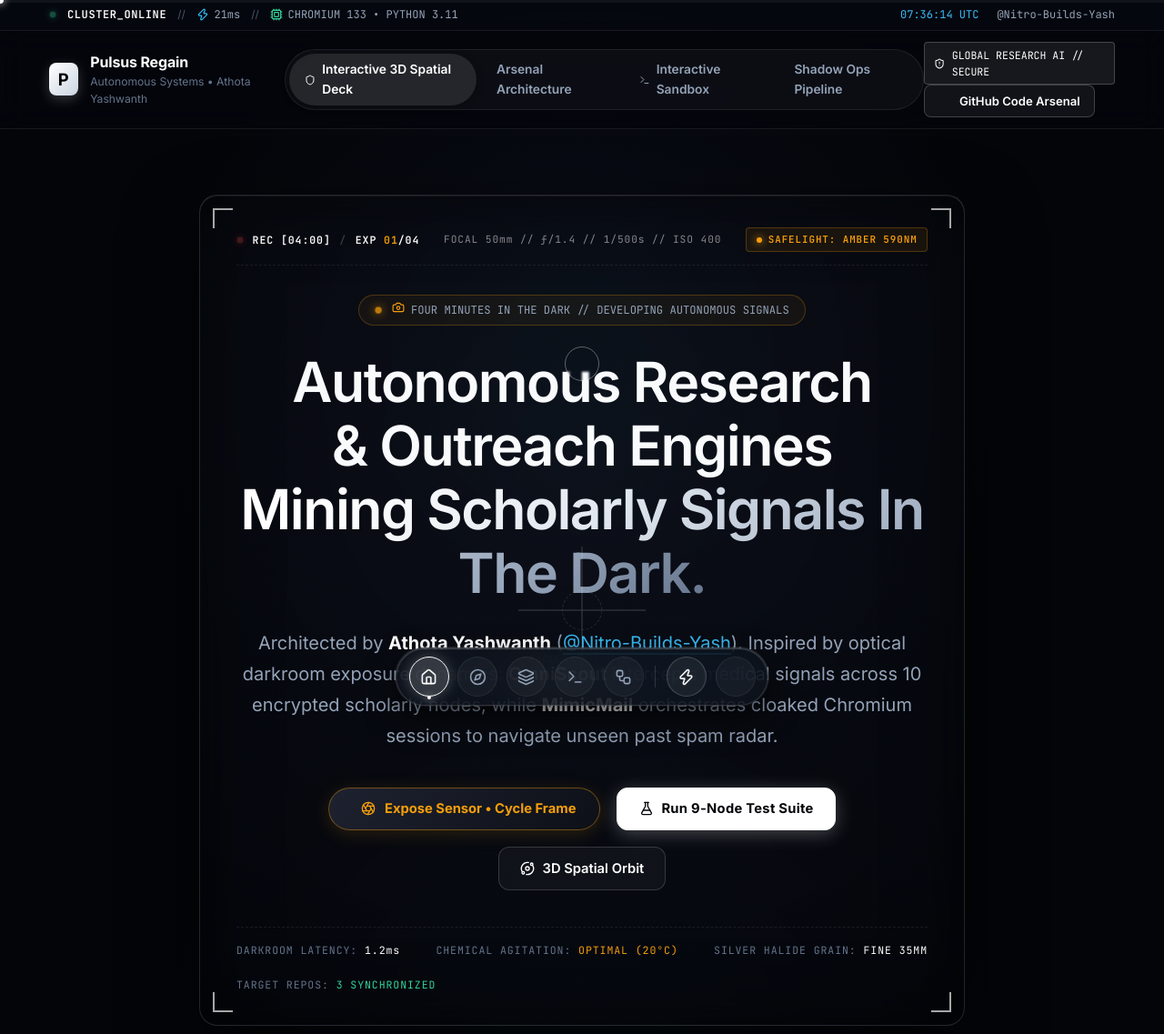
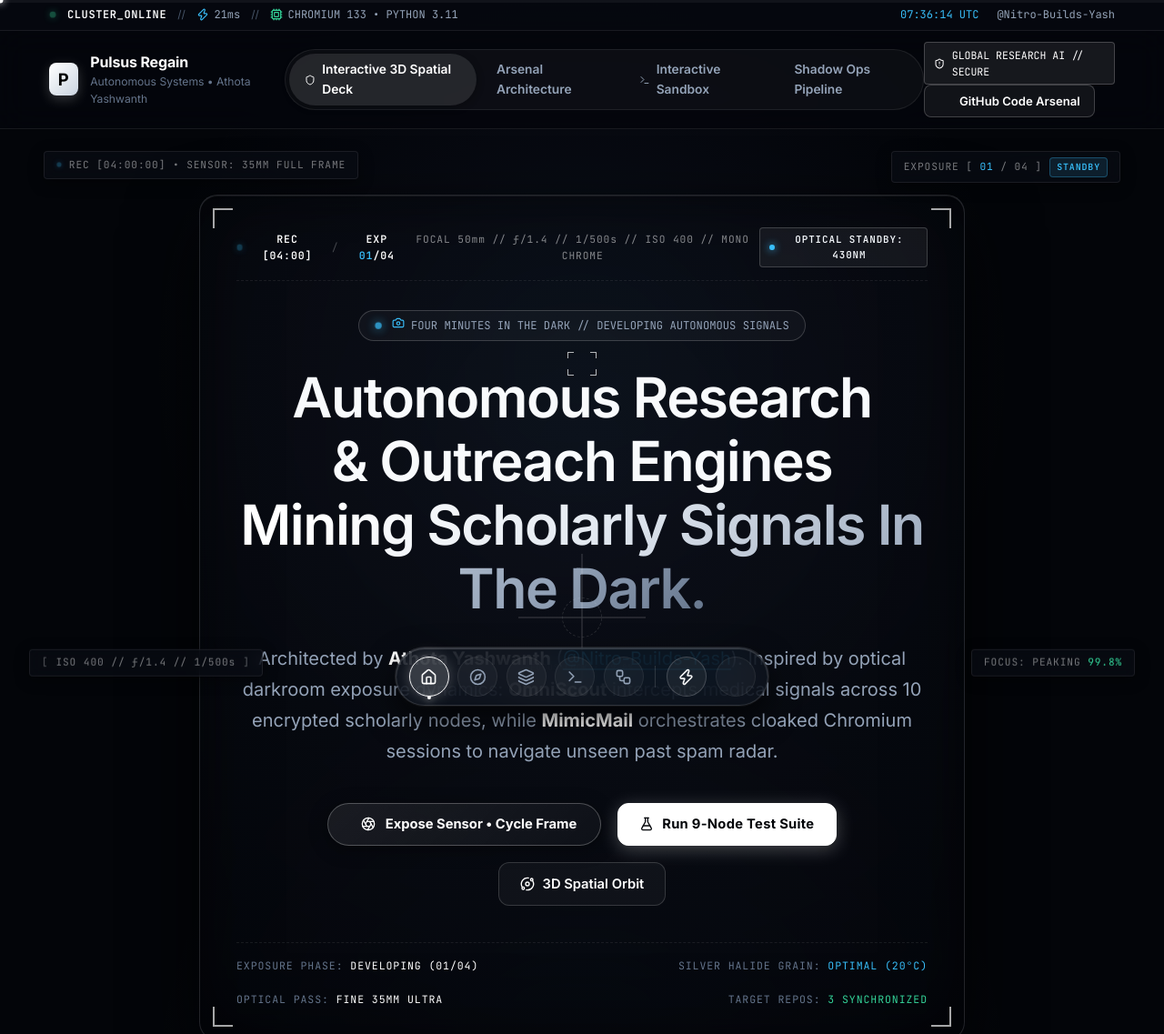
Before and after one commit to Nitro-Builds-Yash/pulsus-regain, a website: page index.html in a window 1280 px wide. Shown: the top 1137 px of the page at 91% size. Drawn offline with nearby package versions, Linux system fonts and the light colour scheme.

Commit message:
feat: scatter hero layout into live telemetry chips and convert palette to monochrome + ice-cyan (no yellow), add Kinoria 4-corner aim frame cursor

```diff
--- a/app.js
+++ b/app.js
@@ -176,10 +176,10 @@ function initMouseGlow() {
     document.body.style.setProperty('--mouse-screen-y', `${mouseY}px`);
   }, { passive: true });
 
-  // Fluid trailing animation loop for ring
+  // Kinoria Spring Physics: Aim frame chases the pointer dot with spring tension
   function renderCursorPhysics() {
-    ringX += (mouseX - ringX) * 0.18;
-    ringY += (mouseY - ringY) * 0.18;
+    ringX += (mouseX - ringX) * 0.22;
+    ringY += (mouseY - ringY) * 0.22;
 
     if (ring) {
       ring.style.left = `${ringX.toFixed(2)}px`;
@@ -189,8 +189,12 @@ function initMouseGlow() {
   }
   renderCursorPhysics();
 
-  // Dynamic cursor scale up on interactive hover
-  const interactives = document.querySelectorAll('a, button, input, select, .bento-box-card, .bat-toggle-btn, .segment-tab-btn');
+  // Mouse down/up shutter compression
+  window.addEventListener('mousedown', () => document.body.classList.add('cursor-down'));
+  window.addEventListener('mouseup', () => document.body.classList.remove('cursor-down'));
+
+  // Dynamic cursor scale up & lock-on on interactive hover
+  const interactives = document.querySelectorAll('a, button, input, select, .bento-box-card, .bat-toggle-btn, .segment-tab-btn, .scattered-tag');
   interactives.forEach(el => {
     el.addEventListener('mouseenter', () => document.body.classList.add('cursor-hover'));
     el.addEventListener('mouseleave', () => document.body.classList.remove('cursor-hover'));
@@ -1636,26 +1640,29 @@ const FRAME_DESCRIPTIONS = [
 function triggerViewfinderExposure() {
   const frameEl = document.getElementById('viewfinderFrame');
   const countEl = document.getElementById('vfFrameCount');
+  const scatterExpEl = document.getElementById('scatterExpVal');
   const safelightLabel = document.getElementById('safelightStateLabel');
   const latencyVal = document.getElementById('vfLatencyVal');
   const agitationVal = document.getElementById('vfAgitationVal');
+  const phaseVal = document.getElementById('vfPhaseVal');
 
   if (!frameEl) return;
 
-  // 1. Analog shutter flash effect
+  // 1. Analog shutter flash effect (clean optical flash)
   const flash = document.createElement('div');
   flash.className = 'darkroom-shutter-flash';
   frameEl.appendChild(flash);
-  setTimeout(() => flash.remove(), 350);
+  setTimeout(() => flash.remove(), 320);
 
   // 2. Cycle frame counter (01 -> 04 -> 01)
   currentVfFrame = (currentVfFrame % TOTAL_VF_FRAMES) + 1;
   const frameStr = currentVfFrame < 10 ? `0${currentVfFrame}` : `${currentVfFrame}`;
   if (countEl) countEl.textContent = frameStr;
+  if (scatterExpEl) scatterExpEl.textContent = frameStr;
 
   // 3. Dynamic Darkroom Metadata changes
   if (latencyVal) {
-    const lat = (0.8 + Math.random() * 0.9).toFixed(1);
+    const lat = (0.8 + Math.random() * 0.7).toFixed(1);
     latencyVal.textContent = `${lat}ms`;
   }
 
@@ -1667,6 +1674,10 @@ function triggerViewfinderExposure() {
   ];
   if (agitationVal) {
     agitationVal.textContent = agitationStates[currentVfFrame - 1];
+  }
+
+  if (phaseVal) {
+    phaseVal.textContent = `DEVELOPING (${frameStr}/04)`;
   }
 
   if (safelightLabel) {
--- a/index.html
+++ b/index.html
@@ -29,9 +29,14 @@
     <div class="scroll-progress-bar" id="scrollProgressBar"></div>
   </div>
 
-  <!-- Custom Fluid Interactive Cursor Elements -->
+  <!-- Custom Kinoria-Style Aiming Frame & Center Precision Dot Cursor -->
   <div class="custom-cursor-dot" id="cursorDot"></div>
-  <div class="custom-cursor-ring" id="cursorRing"></div>
+  <div class="custom-cursor-ring kinoria-aim-frame" id="cursorRing">
+    <span class="kf-corner kf-tl"></span>
+    <span class="kf-corner kf-tr"></span>
+    <span class="kf-corner kf-bl"></span>
+    <span class="kf-corner kf-br"></span>
+  </div>
 
   <!-- Real-Time Production Status Strip -->
   <div class="top-status-strip">
@@ -86,15 +91,41 @@
   </header>
 
   <!-- ====================================================================
-       HERO SECTION — KINORIA INSPIRATION: "FOUR MINUTES IN THE DARK"
-       Optical Viewfinder HUD // Mechanical Corner Reticles // Darkroom Exposure Controls
+       HERO SECTION — KINORIA SCATTERED ARCHITECTURE: "FOUR MINUTES IN THE DARK"
+       Scattered Live HUD Telemetry // Precision Aiming Reticles // Monochrome + Ice-Cyan Palette
        ==================================================================== -->
   <section id="hero" class="hero-section darkroom-hero-section">
+    <!-- Scattered Peripheral Micro-Telemetry Floating Labels (Kinoria Composition) -->
+    <div class="scattered-hud-field" aria-hidden="true">
+      <div class="scattered-tag tag-top-left font-mono">
+        <span class="pulse-cyan-dot"></span>
+        <span>REC [04:00:00] &bull; SENSOR: 35MM FULL FRAME</span>
+      </div>
+      <div class="scattered-tag tag-top-right font-mono">
+        <span>EXPOSURE [ <span id="scatterExpVal" class="text-cyan">01</span> / 04 ]</span>
+        <span class="tag-status-badge">STANDBY</span>
+      </div>
+      <div class="scattered-tag tag-mid-left font-mono">
+        <span class="scattered-bracket">[</span>
+        <span>ISO 400 // ƒ/1.4 // 1/500s</span>
+        <span class="scattered-bracket">]</span>
+      </div>
+      <div class="scattered-tag tag-mid-right font-mono">
+        <span>FOCUS: PEAKING <span class="text-emerald">99.8%</span></span>
+      </div>
+      <div class="scattered-tag tag-bottom-left font-mono">
+        <span>NODES: <span class="text-cyan">10/10 SYNCHRONIZED</span></span>
+      </div>
+      <div class="scattered-tag tag-bottom-right font-mono">
+        <span>LATENCY: <span class="text-white" id="vfLatencyVal">1.2ms</span></span>
+      </div>
+    </div>
+
     <div class="container hero-content-center">
 
-      <!-- Optical Viewfinder Reticle Frame (Kinoria 135 Reference) -->
+      <!-- Optical Viewfinder Reticle Frame (Kinoria Reference) -->
       <div class="viewfinder-frame" id="viewfinderFrame">
-        <!-- Mechanical Optical Corners -->
+        <!-- Mechanical Optical Corners (Corner Reticles) -->
         <span class="vf-corner vf-tl" aria-hidden="true"></span>
         <span class="vf-corner vf-tr" aria-hidden="true"></span>
         <span class="vf-corner vf-bl" aria-hidden="true"></span>
@@ -106,15 +137,15 @@
             <span class="vf-rec-dot"></span>
             <span class="vf-meta-text">REC [04:00]</span>
             <span class="vf-pipe">/</span>
-            <span class="vf-meta-text">EXP <span id="vfFrameCount" class="text-amber">01</span>/04</span>
+            <span class="vf-meta-text">EXP <span id="vfFrameCount" class="text-cyan font-bold">01</span>/04</span>
           </div>
           <div class="vf-meta-center">
-            <span class="vf-lens-spec">FOCAL 50mm // ƒ/1.4 // 1/500s // ISO 400</span>
+            <span class="vf-lens-spec">FOCAL 50mm // ƒ/1.4 // 1/500s // ISO 400 // MONO CHROME</span>
           </div>
           <div class="vf-meta-group">
             <span class="vf-badge-safelight font-mono">
               <span class="safelight-indicator"></span>
-              <span id="safelightStateLabel">SAFELIGHT: AMBER 590NM</span>
+              <span id="safelightStateLabel">OPTICAL STANDBY: 430NM</span>
             </span>
           </div>
         </div>
@@ -129,9 +160,9 @@
 
         <!-- Live Beacon Pill -->
         <div class="hero-beacon-pill spatial-beacon-pill darkroom-beacon">
-          <span class="darkroom-amber-pulse"></span>
+          <span class="darkroom-cyan-pulse"></span>
           <span class="beacon-label font-mono">
-            <i data-lucide="camera" class="icon-xs text-amber"></i> FOUR MINUTES IN THE DARK // DEVELOPING AUTONOMOUS SIGNALS
+            <i data-lucide="camera" class="icon-xs text-cyan"></i> FOUR MINUTES IN THE DARK // DEVELOPING AUTONOMOUS SIGNALS
           </span>
         </div>
 
@@ -166,16 +197,16 @@
         <!-- Viewfinder Bottom HUD Bar -->
         <div class="vf-hud-strip vf-hud-bottom font-mono">
           <div class="vf-bottom-item">
-            <span class="vf-bottom-label">DARKROOM LATENCY:</span>
-            <span class="vf-bottom-val text-white" id="vfLatencyVal">1.2ms</span>
-          </div>
-          <div class="vf-bottom-item">
-            <span class="vf-bottom-label">CHEMICAL AGITATION:</span>
-            <span class="vf-bottom-val text-amber" id="vfAgitationVal">OPTIMAL (20&deg;C)</span>
+            <span class="vf-bottom-label">EXPOSURE PHASE:</span>
+            <span class="vf-bottom-val text-white" id="vfPhaseVal">DEVELOPING (01/04)</span>
           </div>
           <div class="vf-bottom-item">
             <span class="vf-bottom-label">SILVER HALIDE GRAIN:</span>
-            <span class="vf-bottom-val text-white">FINE 35MM</span>
+            <span class="vf-bottom-val text-cyan" id="vfAgitationVal">OPTIMAL (20&deg;C)</span>
+          </div>
+          <div class="vf-bottom-item">
+            <span class="vf-bottom-label">OPTICAL PASS:</span>
+            <span class="vf-bottom-val text-white">FINE 35MM ULTRA</span>
           </div>
           <div class="vf-bottom-item">
             <span class="vf-bottom-label">TARGET REPOS:</span>
@@ -193,17 +224,17 @@
         </div>
         <div class="metric-vertical-divider"></div>
         <div class="metric-segment">
-          <span class="metric-digit text-amber">04:00</span>
+          <span class="metric-digit text-cyan">04:00</span>
           <span class="metric-caption">Darkroom Exposure Sequence</span>
         </div>
         <div class="metric-vertical-divider"></div>
         <div class="metric-segment">
-          <span class="metric-digit text-cyan">5-Slot</span>
+          <span class="metric-digit text-emerald">5-Slot</span>
           <span class="metric-caption">Cloaked HTML Rotator</span>
         </div>
         <div class="metric-vertical-divider"></div>
         <div class="metric-segment">
-          <span class="metric-digit text-emerald">250 OK</span>
+          <span class="metric-digit text-white">250 OK</span>
           <span class="metric-caption">DNS MX Radar Verification</span>
         </div>
       </div>
--- a/styles.css
+++ b/styles.css
@@ -79,54 +79,81 @@ body.studio-theme {
   min-height: 100vh;
 }
 
-/* Custom Interactive Cursor Dot & Fluid Trailing Ring */
+/* ==========================================================================
+   KINORIA 135 MECHANICAL AIMING FRAME CURSOR
+   Reference: Kinoria 'Four Minutes in the Dark' cursor mechanics
+   ========================================================================== */
 .custom-cursor-dot {
   position: fixed;
   top: 0;
   left: 0;
-  width: 8px;
-  height: 8px;
+  width: 7px;
+  height: 7px;
   background: #ffffff;
   border-radius: 50%;
   pointer-events: none;
   z-index: 99999;
   transform: translate(-50%, -50%);
-  transition: opacity 0.2s ease, transform 0.15s ease-out;
-  box-shadow: 0 0 10px rgba(255, 255, 255, 0.9);
-}
-
-.custom-cursor-ring {
+  transition: opacity 0.2s ease, transform 0.1s ease-out, background-color 0.2s ease;
+  box-shadow: 0 0 8px rgba(255, 255, 255, 0.95);
+}
+
+.custom-cursor-ring.kinoria-aim-frame {
   position: fixed;
   top: 0;
   left: 0;
-  width: 38px;
-  height: 38px;
-  border: 1.5px solid rgba(255, 255, 255, 0.35);
-  border-radius: 50%;
+  width: 32px;
+  height: 26px;
+  border: none;
+  border-radius: 0;
   pointer-events: none;
   z-index: 99998;
   transform: translate(-50%, -50%);
-  transition: width 0.25s cubic-bezier(0.16, 1, 0.3, 1),
-              height 0.25s cubic-bezier(0.16, 1, 0.3, 1),
-              border-color 0.25s ease,
-              background 0.25s ease,
-              transform 0.1s ease-out;
-  backdrop-filter: blur(1px);
-}
-
-/* Cursor Interactive Hover State on Clickables */
+  transition: width 0.22s cubic-bezier(0.16, 1, 0.3, 1),
+              height 0.22s cubic-bezier(0.16, 1, 0.3, 1),
+              transform 0.12s ease-out;
+  background: transparent;
+  backdrop-filter: none;
+}
+
+/* 4 Kinoria Corner Bracket Legs */
+.kinoria-aim-frame .kf-corner {
+  position: absolute;
+  width: 7px;
+  height: 7px;
+  border-color: rgba(255, 255, 255, 0.7);
+  border-style: solid;
+  transition: border-color 0.2s ease, width 0.2s ease, height 0.2s ease;
+}
+
+.kinoria-aim-frame .kf-tl { top: 0; left: 0; border-width: 1.5px 0 0 1.5px; }
+.kinoria-aim-frame .kf-tr { top: 0; right: 0; border-width: 1.5px 1.5px 0 0; }
+.kinoria-aim-frame .kf-bl { bottom: 0; left: 0; border-width: 0 0 1.5px 1.5px; }
+.kinoria-aim-frame .kf-br { bottom: 0; right: 0; border-width: 0 1.5px 1.5px 0; }
+
+/* Interactive Hover: Lock-on focus squeeze and cyan/emerald confirmation */
 body.cursor-hover .custom-cursor-dot {
-  transform: translate(-50%, -50%) scale(1.5);
   background: #38bdf8;
-  box-shadow: 0 0 14px rgba(56, 189, 248, 1);
-}
-
-body.cursor-hover .custom-cursor-ring {
-  width: 52px;
-  height: 52px;
-  border-color: rgba(56, 189, 248, 0.6);
-  background: rgba(56, 189, 248, 0.06);
-}
+  box-shadow: 0 0 12px #38bdf8;
+  transform: translate(-50%, -50%) scale(1.3);
+}
+
+body.cursor-hover .kinoria-aim-frame {
+  width: 42px;
+  height: 36px;
+}
+
+body.cursor-hover .kinoria-aim-frame .kf-corner {
+  border-color: #38bdf8;
+  box-shadow: 0 0 6px rgba(56, 189, 248, 0.4);
+}
+
+/* Shutter press / mouse down squeeze */
+body.cursor-down .kinoria-aim-frame {
+  width: 20px;
+  height: 18px;
+}
+
 
 .container {
   width: 100%;
@@ -1017,8 +1044,8 @@ body.cursor-hover .custom-cursor-ring {
 }
 
 .viewfinder-frame:hover .vf-corner {
-  border-color: #f59e0b;
-  box-shadow: 0 0 12px rgba(245, 158, 11, 0.4);
+  border-color: #38bdf8;
+  box-shadow: 0 0 12px rgba(56, 189, 248, 0.4);
 }
 
 /* HUD Strips (Top & Bottom) */
@@ -1058,8 +1085,8 @@ body.cursor-hover .custom-cursor-ring {
   width: 8px;
   height: 8px;
   border-radius: 50%;
-  background: #ef4444;
-  box-shadow: 0 0 10px #ef4444;
+  background: #38bdf8;
+  box-shadow: 0 0 10px #38bdf8;
   animation: recBlink 1.4s infinite ease-in-out;
 }
 
@@ -1092,9 +1119,9 @@ body.cursor-hover .custom-cursor-ring {
   display: inline-flex;
   align-items: center;
   gap: 0.45rem;
-  background: rgba(245, 158, 11, 0.08);
-  border: 1px solid rgba(245, 158, 11, 0.25);
-  color: #f59e0b;
+  background: rgba(56, 189, 248, 0.08);
+  border: 1px solid rgba(56, 189, 248, 0.25);
+  color: #38bdf8;
   padding: 0.25rem 0.65rem;
   border-radius: var(--radius-xs);
   font-size: 0.68rem;
@@ -1105,8 +1132,8 @@ body.cursor-hover .custom-cursor-ring {
   width: 6px;
   height: 6px;
   border-radius: 50%;
-  background: #f59e0b;
-  box-shadow: 0 0 8px #f59e0b;
+  background: #38bdf8;
+  box-shadow: 0 0 8px #38bdf8;
 }
 
 /* Center Crosshair Reticle */
@@ -1171,77 +1198,207 @@ body.cursor-hover .custom-cursor-ring {
   white-space: nowrap;
 }
 
-/* Darkroom Accents */
+/* ==========================================================================
+   SCATTERED PERIPHERAL HUD FIELD (Kinoria Composition)
+   ========================================================================== */
+.scattered-hud-field {
+  position: absolute;
+  top: 0;
+  left: 0;
+  width: 100%;
+  height: 100%;
+  pointer-events: none;
+  z-index: 2;
+  overflow: hidden;
+}
+
+.scattered-tag {
+  position: absolute;
+  display: inline-flex;
+  align-items: center;
+  gap: 0.5rem;
+  font-size: 0.7rem;
+  letter-spacing: 0.08em;
+  color: rgba(255, 255, 255, 0.45);
+  background: rgba(10, 14, 22, 0.6);
+  border: 1px solid rgba(255, 255, 255, 0.08);
+  padding: 0.35rem 0.8rem;
+  border-radius: var(--radius-xs);
+  backdrop-filter: blur(8px);
+  -webkit-backdrop-filter: blur(8px);
+  box-shadow: 0 4px 16px rgba(0, 0, 0, 0.4);
+  transition: all 0.3s ease;
+  user-select: none;
+}
+
+.scattered-tag:hover {
+  color: #fff;
+  border-color: rgba(56, 189, 248, 0.4);
+  background: rgba(14, 20, 32, 0.85);
+  transform: translateY(-2px);
+}
+
+.tag-top-left {
+  top: 1.5rem;
+  left: 3rem;
+}
+
+.tag-top-right {
+  top: 1.5rem;
+  right: 3rem;
+}
+
+.tag-mid-left {
+  top: 48%;
+  left: 2rem;
+  transform: translateY(-50%);
+}
+
+.tag-mid-right {
+  top: 48%;
+  right: 2rem;
+  transform: translateY(-50%);
+}
+
+.tag-bottom-left {
+  bottom: 1.5rem;
+  left: 3.5rem;
+}
+
+.tag-bottom-right {
+  bottom: 1.5rem;
+  right: 3.5rem;
+}
+
+.pulse-cyan-dot {
+  width: 6px;
+  height: 6px;
+  border-radius: 50%;
+  background: #38bdf8;
+  box-shadow: 0 0 8px #38bdf8;
+  animation: recBlink 1.4s infinite ease-in-out;
+}
+
+.tag-status-badge {
+  font-size: 0.62rem;
+  padding: 0.15rem 0.45rem;
+  background: rgba(56, 189, 248, 0.12);
+  border: 1px solid rgba(56, 189, 248, 0.3);
+  border-radius: var(--radius-xs);
+  color: #38bdf8;
+  font-weight: 700;
+}
+
+.scattered-bracket {
+  color: rgba(255, 255, 255, 0.25);
+  font-weight: 800;
+}
+
+@media (max-width: 1024px) {
+  .tag-mid-left, .tag-mid-right {
+    display: none;
+  }
+}
+
+@media (max-width: 768px) {
+  .scattered-hud-field {
+    display: none;
+  }
+}
+
+/* Darkroom Reticles and Monochrome Accents (Zero Yellow) */
+.viewfinder-frame:hover .vf-corner {
+  border-color: #38bdf8;
+  box-shadow: 0 0 12px rgba(56, 189, 248, 0.4);
+}
+
 .darkroom-beacon {
-  border-color: rgba(245, 158, 11, 0.25);
-  background: rgba(245, 158, 11, 0.05);
-}
-
-.darkroom-amber-pulse {
+  border-color: rgba(255, 255, 255, 0.18);
+  background: rgba(255, 255, 255, 0.03);
+}
+
+.darkroom-cyan-pulse {
   width: 8px;
   height: 8px;
   border-radius: 50%;
-  background: #f59e0b;
-  box-shadow: 0 0 12px #f59e0b;
+  background: #38bdf8;
+  box-shadow: 0 0 12px #38bdf8;
   animation: batSignalPulse 1.8s infinite ease-in-out;
 }
 
-.text-amber {
-  color: #f59e0b !important;
-}
-
-/* Interactive Shutter Release Button */
+.vf-badge-safelight {
+  display: inline-flex;
+  align-items: center;
+  gap: 0.45rem;
+  background: rgba(255, 255, 255, 0.06);
+  border: 1px solid rgba(255, 255, 255, 0.18);
+  color: #f1f5f9;
+  padding: 0.25rem 0.65rem;
+  border-radius: var(--radius-xs);
+  font-size: 0.68rem;
+  font-weight: 700;
+}
+
+.safelight-indicator {
+  width: 6px;
+  height: 6px;
+  border-radius: 50%;
+  background: #38bdf8;
+  box-shadow: 0 0 8px #38bdf8;
+}
+
+/* Interactive Shutter Release Button — Sleek Obsidian Glass (Zero Yellow) */
 .btn-darkroom-shutter {
   position: relative;
   display: inline-flex;
   align-items: center;
-  gap: 0.6rem;
-  background: linear-gradient(135deg, #1e2230 0%, #0d1017 100%);
-  color: #f59e0b;
-  border: 1px solid rgba(245, 158, 11, 0.4);
+  gap: 0.65rem;
+  background: linear-gradient(135deg, rgba(255, 255, 255, 0.08) 0%, rgba(255, 255, 255, 0.03) 100%);
+  color: #ffffff;
+  border: 1px solid rgba(255, 255, 255, 0.25);
   padding: 0.85rem 1.6rem;
   border-radius: var(--radius-pill);
   font-weight: 700;
   font-size: 0.92rem;
   cursor: pointer;
-  box-shadow: 0 4px 20px rgba(245, 158, 11, 0.15);
+  box-shadow: 0 4px 20px rgba(0, 0, 0, 0.4);
   transition: all 0.25s cubic-bezier(0.16, 1, 0.3, 1);
   overflow: hidden;
 }
 
 .btn-darkroom-shutter:hover {
-  background: linear-gradient(135deg, #282f42 0%, #151a26 100%);
-  border-color: #f59e0b;
-  color: #ffffff;
+  background: rgba(255, 255, 255, 0.12);
+  border-color: #38bdf8;
+  color: #38bdf8;
   transform: translateY(-2px);
-  box-shadow: 0 8px 30px rgba(245, 158, 11, 0.35);
+  box-shadow: 0 8px 30px rgba(56, 189, 248, 0.25);
 }
 
 .btn-darkroom-shutter:active {
   transform: scale(0.97);
 }
 
-/* Shutter Snap Flash Overlay */
+/* Shutter Snap Flash Overlay (Clean White Optical Flash) */
 .darkroom-shutter-flash {
   position: absolute;
   top: 0;
   left: 0;
   width: 100%;
   height: 100%;
-  background: rgba(255, 255, 255, 0.92);
+  background: rgba(255, 255, 255, 0.85);
   z-index: 99;
   pointer-events: none;
-  animation: shutterFlash 0.32s cubic-bezier(0.1, 0.9, 0.2, 1) forwards;
+  animation: shutterFlash 0.3s cubic-bezier(0.1, 0.9, 0.2, 1) forwards;
 }
 
 @keyframes shutterFlash {
-  0% { opacity: 0.9; }
-  40% { opacity: 0.65; background: rgba(245, 158, 11, 0.5); }
+  0% { opacity: 0.85; }
+  50% { opacity: 0.5; background: rgba(56, 189, 248, 0.3); }
   100% { opacity: 0; }
 }
 
 .darkroom-metrics {
-  border-color: rgba(245, 158, 11, 0.15);
+  border-color: rgba(255, 255, 255, 0.1);
 }
 
 /* Floating Metrics Ribbon */
```
